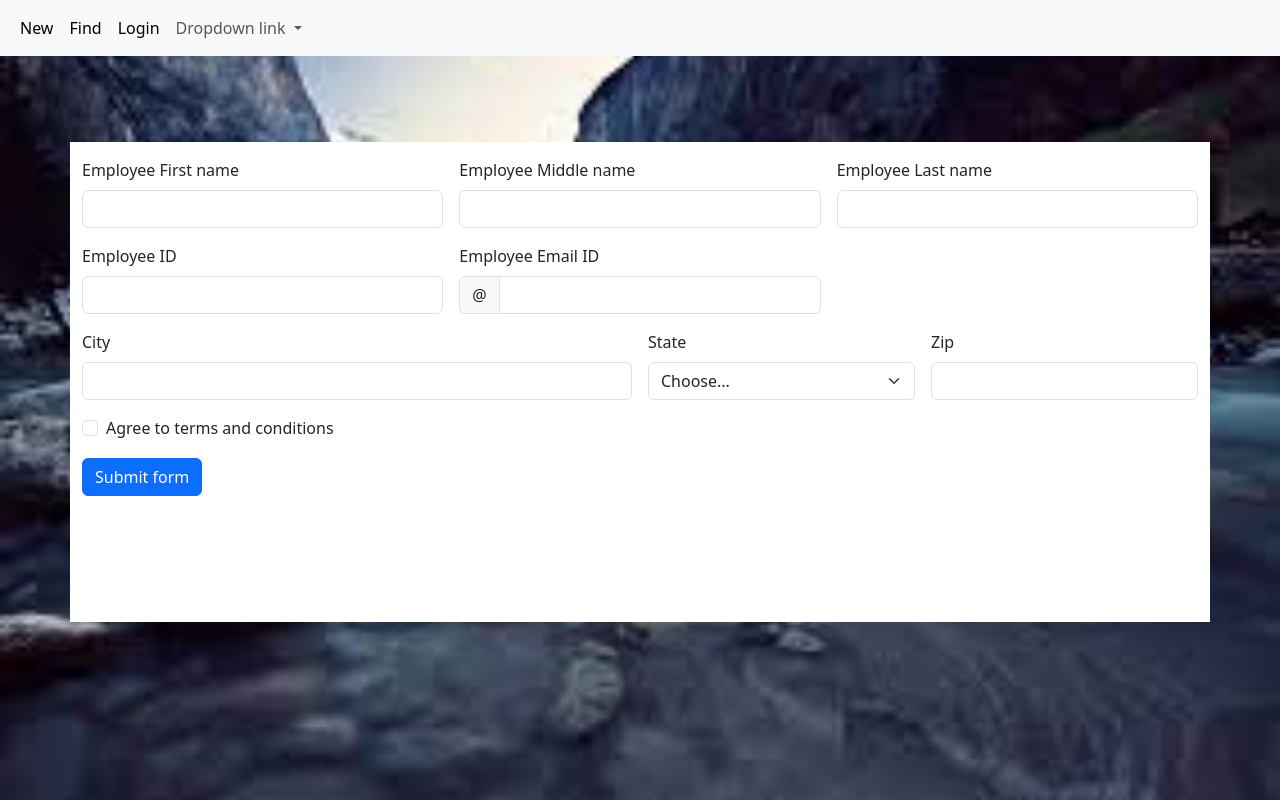
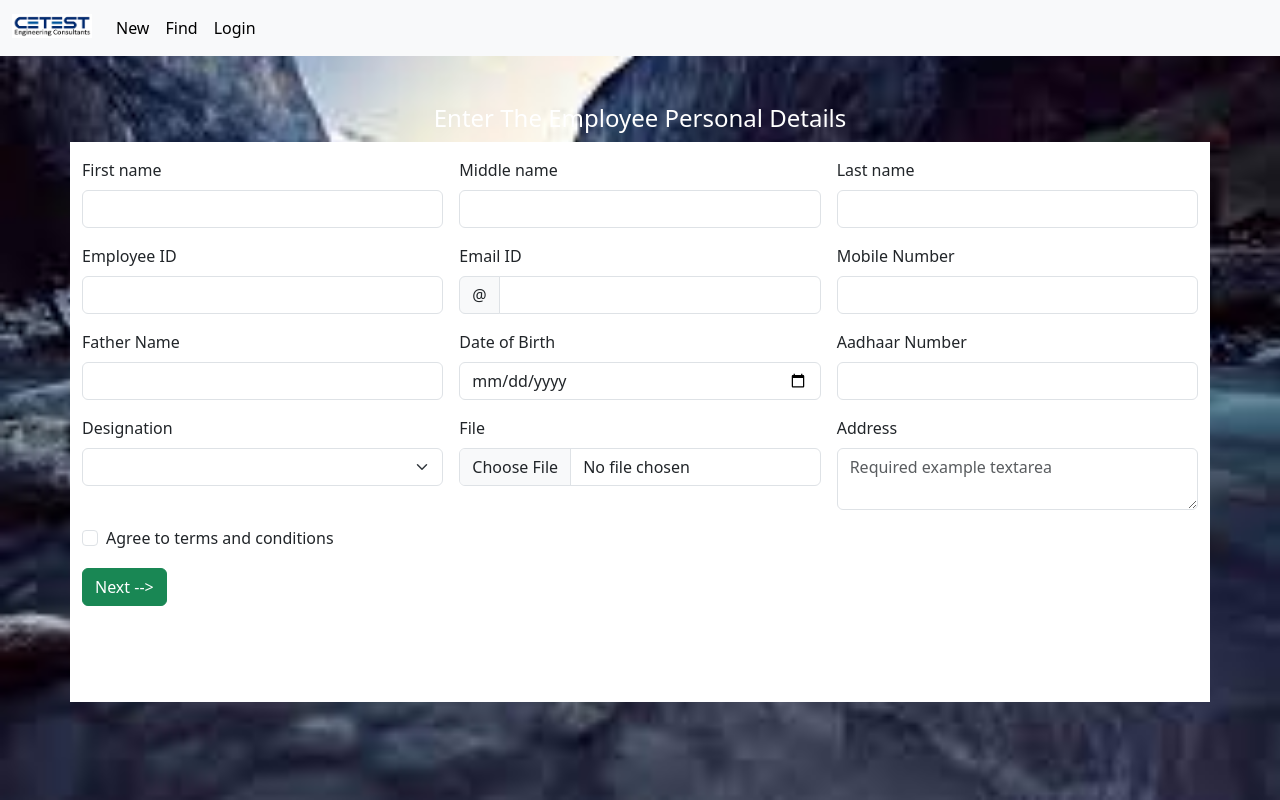
Before and after one commit to Mahashweta-Dutta/cetest, a PHP site: page /frontend.html in a window 1280 px wide. Run offline with PHP 8.4, Linux system fonts and the light colour scheme.

Commit message:
Add files via upload

```diff
--- a/frontend/frontend.css
+++ b/frontend/frontend.css
@@ -3,8 +3,11 @@ body{
     background-size: cover;
     background-repeat:no-repeat;
 }
+.container1{
+    height: 0%;
+}
 .container{
     background-color: white;
-    height: 60%;
+    height: 70%;
     margin-top: 8%;
 }
--- a/frontend/frontend.html
+++ b/frontend/frontend.html
@@ -1,17 +1,25 @@
 <!DOCTYPE html>
 <html lang="en">
+
 <head>
-        <meta charset="UTF-8"/>
-        <meta http-equive="X-UA-Compatible" content="IE=edge"/>
-        <meta name="viewport" content="width=device-width, initial-scale=1.0"/>
-        <link href="https://cdn.jsdelivr.net/npm/bootstrap@5.3.1/dist/css/bootstrap.min.css" rel="stylesheet" integrity="sha384-4bw+/aepP/YC94hEpVNVgiZdgIC5+VKNBQNGCHeKRQN+PtmoHDEXuppvnDJzQIu9" crossorigin="anonymous">
-        <script src="https://cdn.jsdelivr.net/npm/bootstrap@5.3.1/dist/js/bootstrap.bundle.min.js" integrity="sha384-HwwvtgBNo3bZJJLYd8oVXjrBZt8cqVSpeBNS5n7C8IVInixGAoxmnlMuBnhbgrkm" crossorigin="anonymous"></script>
-        <link rel="stylesheet" href="frontend.css"/>
-        <title>Bootstrap Responsive Navbar</title>
+  <meta charset="UTF-8" />
+  <meta http-equive="X-UA-Compatible" content="IE=edge" />
+  <meta name="viewport" content="width=device-width, initial-scale=1.0" />
+  <link href="https://cdn.jsdelivr.net/npm/bootstrap@5.3.1/dist/css/bootstrap.min.css" rel="stylesheet"
+    integrity="sha384-4bw+/aepP/YC94hEpVNVgiZdgIC5+VKNBQNGCHeKRQN+PtmoHDEXuppvnDJzQIu9" crossorigin="anonymous">
+  <script src="https://cdn.jsdelivr.net/npm/bootstrap@5.3.1/dist/js/bootstrap.bundle.min.js"
+    integrity="sha384-HwwvtgBNo3bZJJLYd8oVXjrBZt8cqVSpeBNS5n7C8IVInixGAoxmnlMuBnhbgrkm"
+    crossorigin="anonymous"></script>
+  <link rel="stylesheet" href="frontend.css" />
+  <title>Employee Information</title>
 </head>
+
 <body class="vh-100 overflow-hidden">
   <nav class="navbar navbar-expand-lg bg-body-tertiary">
     <div class="container-fluid">
+      <a class="navbar-brand" href="#">
+        <img src="image/companylogo.jpg" alt="Logo" width="80" height="24" class="d-inline-block align-text-top">
+      </a>
       <div class="collapse navbar-collapse" id="navbarNavDropdown">
         <ul class="navbar-nav">
           <li class="nav-item">
@@ -23,39 +31,33 @@
           <li class="nav-item">
             <a class="nav-link active" href="#">Login</a>
           </li>
-                  <li class="nav-item dropdown">
-                    <a class="nav-link dropdown-toggle" href="#" role="button" data-bs-toggle="dropdown" aria-expanded="false">
-                      Dropdown link
-                    </a>
-
-                    <ul class="dropdown-menu">
-                      <li><a class="dropdown-item" href="#">Action</a></li>
-                      <li><a class="dropdown-item" href="#">Another action</a></li>
-                      <li><a class="dropdown-item" href="#">Something else here</a></li>
-                    </ul>
-                  </li>
         </ul>
       </div>
     </div>
   </nav>
+  <div class="container1">
+    <div class="text-center py-5">
+      <h4 class="text-white">Enter The Employee Personal Details</h4>
+    </div>
+  </div>
   <div class="container">
     <form class="row g-3 needs-validation" novalidate>
       <div class="col-md-4">
-              <label for="validationCustom01" class="form-label">Employee First name</label>
+        <label for="validationCustom01" class="form-label">First name</label>
         <input type="text" class="form-control" id="validationCustom01" value="" required>
         <div class="valid-feedback">
           Looks good!
         </div>
       </div>
       <div class="col-md-4">
-              <label for="validationCustom02" class="form-label">Employee Middle name</label>
+        <label for="validationCustom02" class="form-label">Middle name</label>
         <input type="text" class="form-control" id="validationCustom02" value="" required>
         <div class="valid-feedback">
           Looks good!
         </div>
       </div>
       <div class="col-md-4">
-              <label for="validationCustom02" class="form-label">Employee Last name</label>
+        <label for="validationCustom02" class="form-label">Last name</label>
         <input type="text" class="form-control" id="validationCustom02" value="" required>
         <div class="valid-feedback">
           Looks good!
@@ -72,9 +74,29 @@
         </div>
       </div>
       <div class="col-md-4">
-              <label for="validationCustomUsername" class="form-label">Employee Email ID</label>
+        <label for="validationCustomUsername" class="form-label">Email ID</label>
         <div class="input-group has-validation">
           <span class="input-group-text" id="inputGroupPrepend">@</span>
+          <input type="email" class="form-control" id="validationCustomUsername" aria-describedby="inputGroupPrepend"
+            required>
+          <div class="invalid-feedback">
+            Please choose a username.
+          </div>
+        </div>
+      </div>
+      <div class="col-md-4">
+        <label for="validationCustomUsername" class="form-label">Mobile Number</label>
+        <div class="input-group has-validation ">
+          <input type="text" minlength="10" maxlength="10" class="form-control" id="validationCustomUsername" aria-describedby="inputGroupPrepend"
+            required>
+          <div class="invalid-feedback">
+            Please choose a username.
+          </div>
+        </div>
+      </div>
+      <div class="col-md-4">
+        <label for="validationCustomUsername" class="form-label">Father Name</label>
+        <div class="input-group has-validation">
           <input type="text" class="form-control" id="validationCustomUsername" aria-describedby="inputGroupPrepend"
             required>
           <div class="invalid-feedback">
@@ -82,28 +104,57 @@
           </div>
         </div>
       </div>
-            <div class="col-md-6">
-              <label for="validationCustom03" class="form-label">City</label>
-              <input type="text" class="form-control" id="validationCustom03" required>
+      <div class="col-md-4">
+        <label for="validationCustomUsername" class="form-label">Date of Birth</label>
+        <div class="input-group has-validation">
+          <input type="date" class="form-control" id="validationCustomUsername" aria-describedby="inputGroupPrepend"
+            required>
           <div class="invalid-feedback">
-                Please provide a valid city.
+            Please choose a username.
           </div>
         </div>
-            <div class="col-md-3">
-              <label for="validationCustom04" class="form-label">State</label>
-              <select class="form-select" id="validationCustom04" required>
-                <option selected disabled value="">Choose...</option>
-                <option>...</option>
-              </select>
+      </div>
+      <div class="col-md-4">
+        <label for="validationCustomUsername" class="form-label">Aadhaar Number</label>
+        <div class="input-group has-validation">
+          <input type="text" minlength="12" maxlength="12" class="form-control" id="validationCustomUsername" aria-describedby="inputGroupPrepend"
+            required>
           <div class="invalid-feedback">
-                Please select a valid state.
+            Please choose a username.
           </div>
         </div>
-            <div class="col-md-3">
-              <label for="validationCustom05" class="form-label">Zip</label>
-              <input type="text" class="form-control" id="validationCustom05" required>
+      </div>
+      <div class="col-md-4">
+        <label for="validationCustomUsername" class="form-label">Designation</label>
+        <select id="select1" class="form-select">
+          <option></option>
+          <option>Opertor</option>
+          <option>Worker</option>
+          <option>Draftsman</option>
+          <option>Assistant engineer</option>
+          <option>Junior engineer</option>
+          <option>Senior engineer</option>
+          <option>Deputy Manager</option>
+          <option>Senior Manager</option>
+        </select>
+      </div>
+      <div class="col-md-4">
+        <label for="validationCustomUsername" class="form-label">File</label>
+        <div class="input-group has-validation">
+          <input type="file" class="form-control" id="validationCustomUsername" aria-describedby="inputGroupPrepend"
+            required>
           <div class="invalid-feedback">
-                Please provide a valid zip.
+            Please choose a username.
+          </div>
+        </div>
+      </div>
+     <div class="col-md-4">
+        <label for="validationCustomUsername" class="form-label">Address</label>
+        <div class="input-group has-validation">
+          <textarea class="form-control" id="validationTextarea" placeholder="Required example textarea" required></textarea>
+          <div class="invalid-feedback">
+            Please enter a message in the textarea.
+          </div>
         </div>
       </div>
       <div class="col-12">
@@ -118,7 +169,7 @@
         </div>
       </div>
       <div class="col-12">
-              <button class="btn btn-primary" type="submit">Submit form</button>
+        <a class="btn btn-success" href="frontend2.html" role="button">  Next --></a>
       </div>
     </form>
   </div>
```
Also changed, not shown: frontend/image/companylogo.jpg (added). Lines whose indentation alone changed are shown as unchanged.
